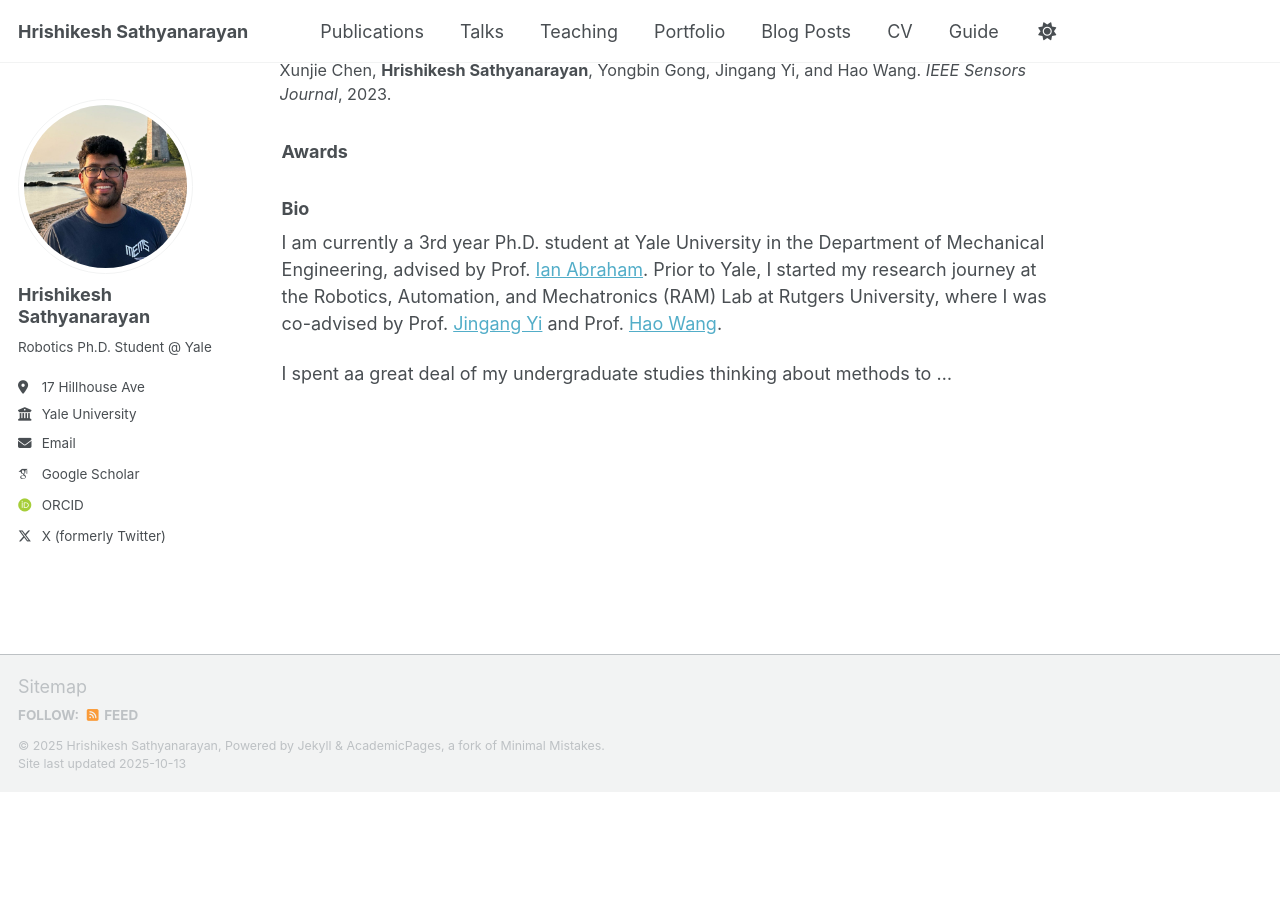
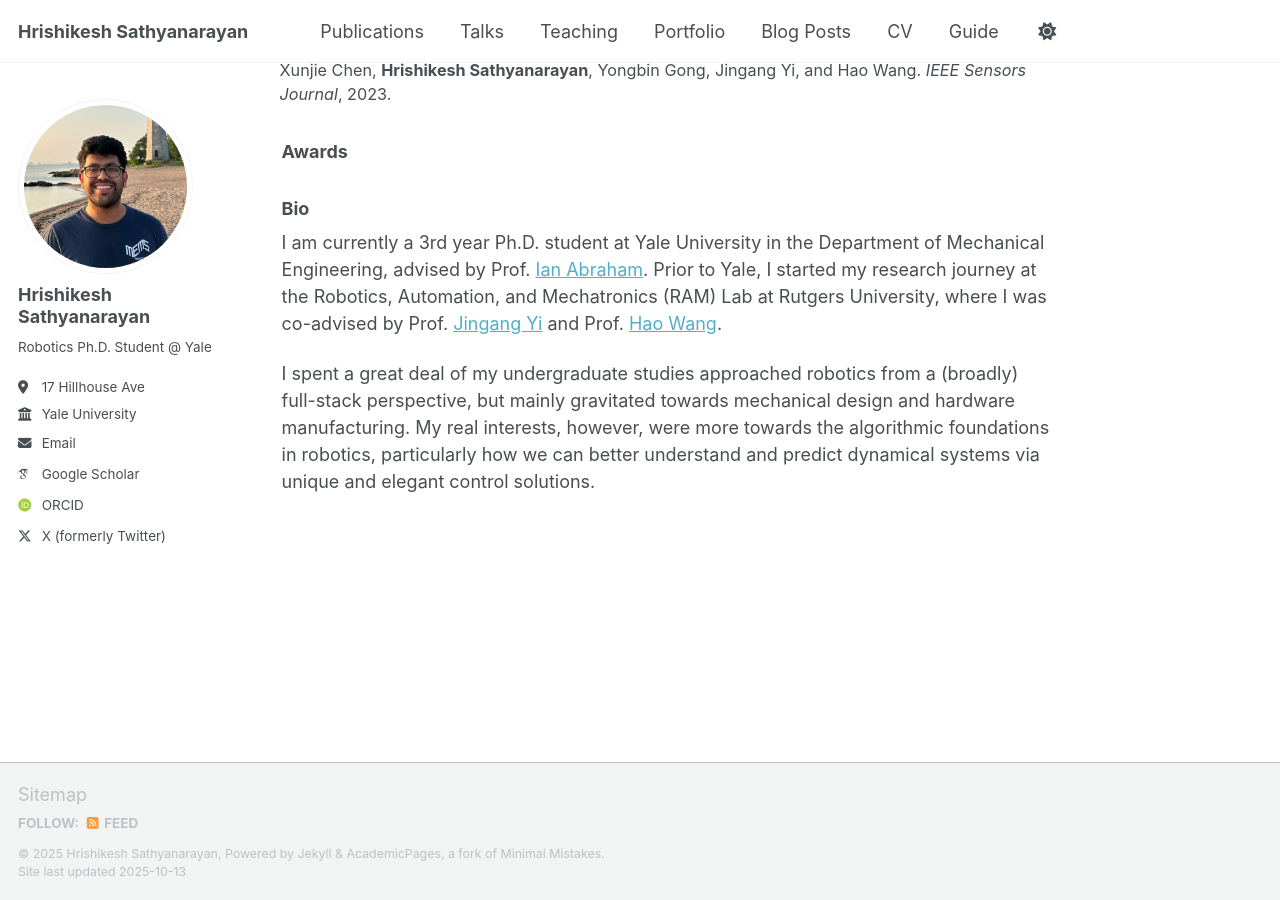
Before and after one commit to HrishiSathya/hrishi-sathya.github.io, a Jekyll site: the page built from _pages/about.md, in a window 1280 px wide and 900 px high, scrolled down 694 px. Built offline with Jekyll 4.4.1, drawn with Linux system fonts in a browser that asks for light colours; some web fonts are replaced; a script that is not in the unit is left out; before the commit the page ends 1486 px from its top, so only the background shows below that.

Commit message:
test awards, todo: bio

```diff
--- a/_pages/about.md
+++ b/_pages/about.md
@@ -36,8 +36,7 @@ Specifically, I ask: which uncertain parameters are most sensitive to a given ro
     {% continue %}
   {% endunless %}
   <b>{{post.title}}</b>.
-  <a href="{{post.paperurl}}">{{post.papername}}</a> <i>{{post.venue}}</i>,
-    {{post.year}}.<br/><p style="margin:10px;"></p>
+  <i>{{post.venue}}</i>, {{post.year}}.<br/><p style="margin:10px;"></p>
 {% endfor %}
 </div>
 
@@ -46,7 +45,9 @@ Specifically, I ask: which uncertain parameters are most sensitive to a given ro
 I am currently a 3rd year Ph.D. student at Yale University in the Department of Mechanical Engineering, advised by Prof. [Ian Abraham](https://engineering.yale.edu/research-and-faculty/faculty-directory/ian-abraham).
 Prior to Yale, I started my research journey at the Robotics, Automation, and Mechatronics (RAM) Lab at Rutgers University, where I was co-advised by Prof. [Jingang Yi](https://mae.rutgers.edu/jingang-yi) and Prof. [Hao Wang](https://cee.rutgers.edu/hao-wang).
 
-I spent aa great deal of my undergraduate studies thinking about methods to ...
+I spent a great deal of my undergraduate studies approached robotics from a (broadly) full-stack perspective, but mainly gravitated towards mechanical design and hardware manufacturing.
+My real interests, however, were more towards the algorithmic foundations in robotics, particularly how we can better understand and predict dynamical systems via unique and elegant control solutions.
+
 
 <!--
 This is the front page of a website that is powered by the [Academic Pages template](https://github.com/academicpages/academicpages.github.io) and hosted on GitHub pages. [GitHub pages](https://pages.github.com) is a free service in which websites are built and hosted from code and data stored in a GitHub repository, automatically updating when a new commit is made to the repository. This template was forked from the [Minimal Mistakes Jekyll Theme](https://mmistakes.github.io/minimal-mistakes/) created by Michael Rose, and then extended to support the kinds of content that academics have: publications, talks, teaching, a portfolio, blog posts, and a dynamically-generated CV. Incidentally, these same features make it a great template for anyone that needs to show off a professional template!
```
